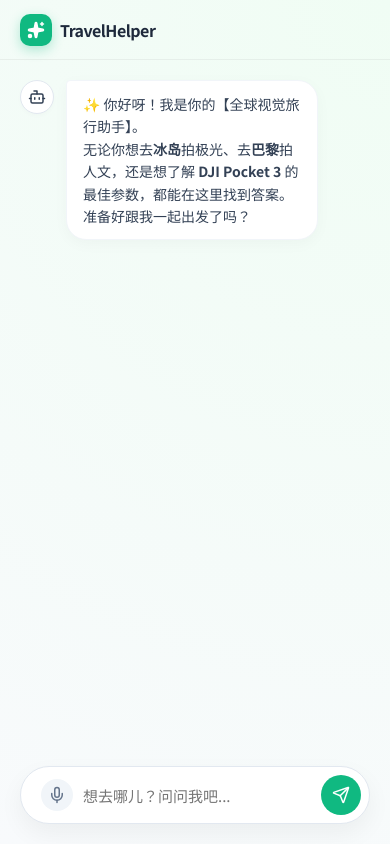
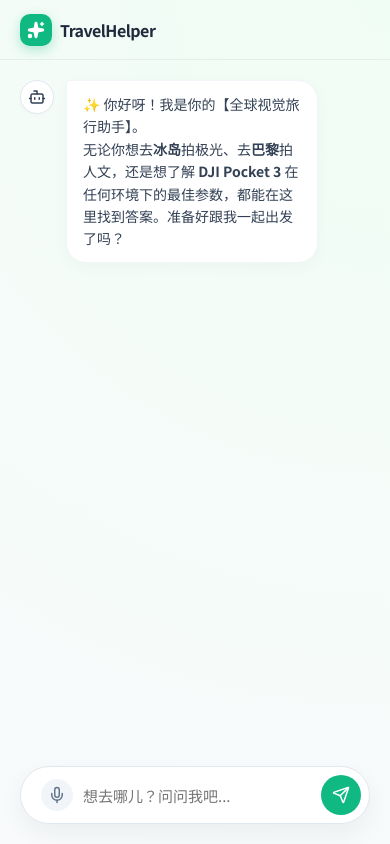
Before and after one commit to chenyabinbutian/TravelHelper, a Vue app in the folder frontend/: page / in a window 390 px wide. Built offline with nearby package versions, Linux system fonts and the light colour scheme; no server answers.

Commit message:
fix: resolve typescript errors for production build

```diff
--- a/frontend/src/App.vue
+++ b/frontend/src/App.vue
@@ -1,6 +1,6 @@
 <script setup lang="ts">
 import { ref, onMounted, nextTick } from 'vue';
-import { Send, Loader2, Plane, MapPin, User, Bot, Sparkles, Mic, MicOff } from 'lucide-vue-next';
+import { Send, User, Bot, Sparkles, Mic, MicOff } from 'lucide-vue-next';
 import { marked } from 'marked';
 
 interface Message {
@@ -11,14 +11,14 @@ interface Message {
 const query = ref('');
 const location = ref('');
 const messages = ref<Message[]>([
-  { role: 'assistant', content: '✨ 你好呀！我是你的【全球视觉旅行助手】。\n\n无论你想去**冰岛**拍极光、去**巴黎**拍人文，还是想了解 **DJI Pocket 3** 的最佳参数，都能在这里找到答案。准备好跟我一起出发了吗？' }
+  { role: 'assistant', content: '✨ 你好呀！我是你的【全球视觉旅行助手】。\n\n无论你想去**冰岛**拍极光、去**巴黎**拍人文，还是想了解 **DJI Pocket 3** 在任何环境下的最佳参数，都能在这里找到答案。准备好跟我一起出发了吗？' }
 ]);
 const isLoading = ref(false);
 const isListening = ref(false);
 const chatContainer = ref<HTMLElement | null>(null);
 
 // 语音识别初始化
-const SpeechRecognition = window.SpeechRecognition || (window as any).webkitSpeechRecognition;
+const SpeechRecognition = (window as any).SpeechRecognition || (window as any).webkitSpeechRecognition;
 const recognition = SpeechRecognition ? new SpeechRecognition() : null;
 if (recognition) {
   recognition.lang = 'zh-CN';
@@ -67,8 +67,8 @@ const getUserLocation = async () => {
       const res = await fetch(`https://nominatim.openstreetmap.org/reverse?format=json&lat=${latitude}&lon=${longitude}&zoom=10`);
       const data = await res.json();
       const displayName = data.display_name || '';
-      const parts = displayName.split(',').map(p => p.trim());
-      let cityPart = parts.find(p => p.endsWith('市') || p.includes('市')) || '';
+      const parts: string[] = displayName.split(',').map((p: string) => p.trim());
+      let cityPart = parts.find((p: string) => p.endsWith('市') || p.includes('市')) || '';
       location.value = cityPart.replace(/市|省/g, '');
     } catch (e) {
       console.log('定位失败');
@@ -130,8 +130,9 @@ const sendMessage = async () => {
 
 const renderContent = (content: string) => {
   if (!content) return '';
-  let html = marked(content);
-  html = html.replace(/\[MAP_LOCATION: (.*?) \| (.*?) \| (.*?)\]/g, (match, name, addr) => {
+  // 显式断言为 string，防止 marked 返回 Promise 导致 TypeScript 报错
+  let html = marked.parse(content) as string;
+  html = html.replace(/\[MAP_LOCATION: (.*?) \| (.*?) \| (.*?)\]/g, (_match: string, name: string, addr: string) => {
     const q = encodeURIComponent(`${name} ${location.value}`);
     return `<div class="map-card">
       <div class="map-header">📍 目的地: ${name}</div>
@@ -188,6 +189,12 @@ const renderContent = (content: string) => {
 <style>
 @import url('https://fonts.googleapis.com/css2?family=Noto+Sans+SC:wght@400;500;700&display=swap');
 
+/* 全局极简滚动条 */
+::-webkit-scrollbar { width: 6px; }
+::-webkit-scrollbar-track { background: transparent; }
+::-webkit-scrollbar-thumb { background: rgba(0, 0, 0, 0.05); border-radius: 10px; transition: background 0.3s; }
+::-webkit-scrollbar-thumb:hover { background: rgba(0, 0, 0, 0.1); }
+
 :root {
   --primary: #10b981; /* 薄荷绿 */
   --bg-soft: #f1f5f9;
@@ -207,7 +214,6 @@ body { margin: 0; background: #f8fafc; color: var(--text-main); height: 100vh; o
 .brand { display: flex; align-items: center; gap: 8px; }
 .logo-box { width: 32px; height: 32px; background: var(--primary); border-radius: 10px; display: flex; align-items: center; justify-content: center; color: white; box-shadow: 0 4px 12px rgba(16, 185, 129, 0.3); }
 .brand-text { font-weight: 700; color: #1e293b; letter-spacing: -0.5px; }
-.location-tag { display: flex; align-items: center; gap: 5px; background: white; padding: 4px 10px; border-radius: 20px; font-size: 12px; color: #64748b; border: 1px solid #e2e8f0; }
 
 /* 聊天区 */
 .chat-area { flex: 1; overflow-y: auto; padding: 20px; scroll-behavior: smooth; }
@@ -223,16 +229,6 @@ body { margin: 0; background: #f8fafc; color: var(--text-main); height: 100vh; o
 .assistant .bubble { background: var(--bubble-ai); border-top-left-radius: 4px; border: 1px solid #f1f5f9; }
 .user .bubble { background: var(--bubble-user); color: white; border-top-right-radius: 4px; }
 
-/* 表格卡片化 - 核心解决拥挤问题 */
-:deep(.markdown-body table) { border-collapse: collapse; margin: 10px 0; width: 100%; }
-@media (max-width: 600px) {
-  :deep(.markdown-body table) { border: 0; }
-  :deep(.markdown-body thead) { display: none; }
-  :deep(.markdown-body tr) { display: block; background: #f8fafc; border-radius: 12px; padding: 10px; margin-bottom: 10px; border: 1px solid #e2e8f0; }
-  :deep(.markdown-body td) { display: flex; justify-content: space-between; padding: 6px 0; border: none; font-size: 13px; border-bottom: 1px dashed #e2e8f0; }
-  :deep(.markdown-body td:last-child) { border-bottom: none; }
-  :deep(.markdown-body td::before) { content: attr(data-label); font-weight: bold; color: var(--primary); margin-right: 15px; }
-}
 /* 消息气泡内的表格样式 - 核心修复 */
 .bubble table {
   width: 100%;
```
